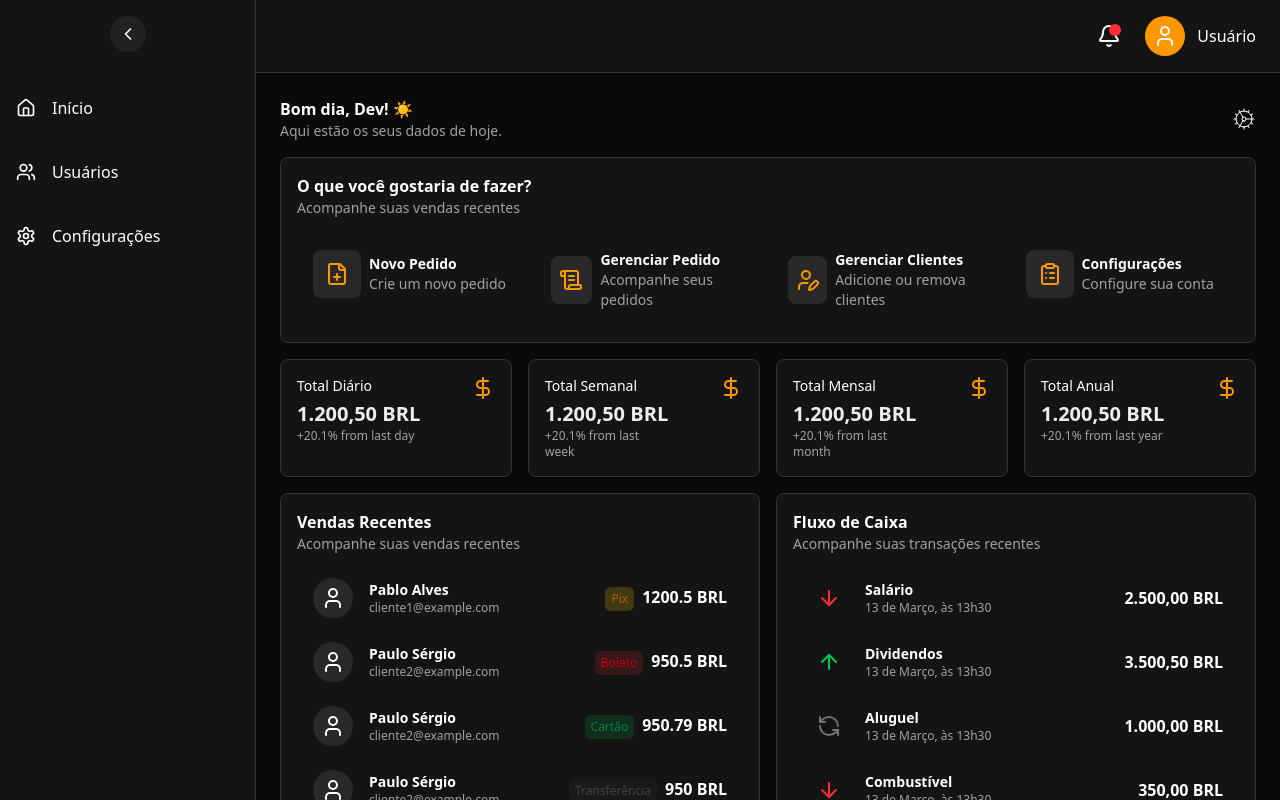
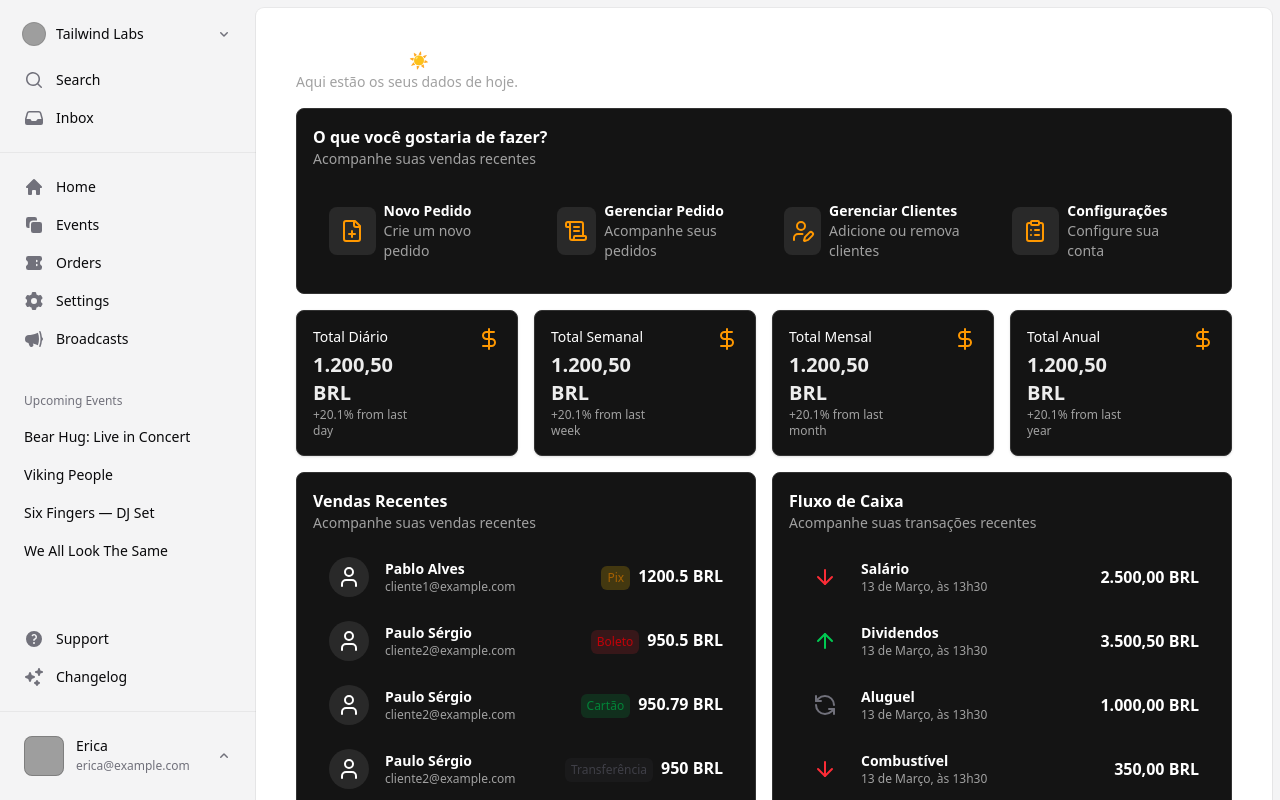
Before and after one commit to pabloalves01/gastro-flow, a React (Vite) app in the folder frontend/: page /dashboard in a window 1280 px wide. Shown: the top 800 px of the page. Built offline with nearby package versions, Linux system fonts and the light colour scheme; grey boxes are pictures that could not be loaded.

Commit message:
New Layout Sidenav Catalyst

```diff
--- a/frontend/src/layout/authenticated-layout.tsx
+++ b/frontend/src/layout/authenticated-layout.tsx
@@ -1,35 +1,223 @@
+import { Avatar } from '../components/ui/catalyst/avatar'
 import { Outlet } from "react-router-dom";
-import Sidenav from "./Sidenav";
-import Header from "./Header";
-import { useState } from "react";
 
-const AuthenticatedLayout = () => {
-    const [sidebarOpen, setSidebarOpen] = useState(true);
-    const [mobileSidebarOpen, setMobileSidebarOpen] = useState(false);
+import {
+  Dropdown,
+  DropdownButton,
+  DropdownDivider,
+  DropdownItem,
+  DropdownLabel,
+  DropdownMenu,
+} from '../components/ui/catalyst/dropdown'
+import { Navbar, NavbarItem, NavbarSection, NavbarSpacer } from '../components/ui/catalyst/navbar'
+import {
+  Sidebar,
+  SidebarBody,
+  SidebarFooter,
+  SidebarHeader,
+  SidebarHeading,
+  SidebarItem,
+  SidebarLabel,
+  SidebarSection,
+  SidebarSpacer,
+} from '../components/ui/catalyst/sidebar'
+import { SidebarLayout } from '../components/ui/catalyst/sidebar-layout'
+import {
+  ArrowRightStartOnRectangleIcon,
+  ChevronDownIcon,
+  ChevronUpIcon,
+  Cog8ToothIcon,
+  LightBulbIcon,
+  PlusIcon,
+  ShieldCheckIcon,
+  UserIcon,
+} from '@heroicons/react/16/solid'
+import {
+  Cog6ToothIcon,
+  HomeIcon,
+  InboxIcon,
+  MagnifyingGlassIcon,
+  MegaphoneIcon,
+  QuestionMarkCircleIcon,
+  SparklesIcon,
+  Square2StackIcon,
+  TicketIcon,
+} from '@heroicons/react/20/solid'
 
-    return (
-        <div className="flex h-screen overflow-hidden">
-            {/* Sidebar */}
-            <Sidenav
-                isOpen={sidebarOpen}
-                isMobileOpen={mobileSidebarOpen}
-                toggleSidebar={() => setSidebarOpen(!sidebarOpen)}
-                toggleMobileSidebar={() => setMobileSidebarOpen(!mobileSidebarOpen)}
-            />
-
-            {/* Conteúdo Principal */}
-            <div className="flex flex-col flex-1">
-                <Header toggleSidebar={() => setMobileSidebarOpen(true)} />
-
-                {/* 🛠️ Garantindo rolagem e espaçamento adequado */}
-                <main className="flex-1 overflow-auto p-6 h-full">
-                    <div className="max-w-7xl w-full mx-auto"> {/* Define um limite para não ficar muito largo */}
-                        <Outlet />
-                    </div>
-                </main>
-            </div>
-        </div>
-    );
-};
+function AuthenticatedLayout() {
+  return (
+    <SidebarLayout
+      navbar={
+        <Navbar>
+          <NavbarSpacer />
+          <NavbarSection>
+            <NavbarItem href="/search" aria-label="Search">
+              <MagnifyingGlassIcon />
+            </NavbarItem>
+            <NavbarItem href="/inbox" aria-label="Inbox">
+              <InboxIcon />
+            </NavbarItem>
+            <Dropdown>
+              <DropdownButton as={NavbarItem}>
+                <Avatar src="/profile-photo.jpg" square />
+              </DropdownButton>
+              <DropdownMenu className="min-w-64" anchor="bottom end">
+                <DropdownItem href="/my-profile">
+                  <UserIcon />
+                  <DropdownLabel>My profile</DropdownLabel>
+                </DropdownItem>
+                <DropdownItem href="/settings">
+                  <Cog8ToothIcon />
+                  <DropdownLabel>Settings</DropdownLabel>
+                </DropdownItem>
+                <DropdownDivider />
+                <DropdownItem href="/privacy-policy">
+                  <ShieldCheckIcon />
+                  <DropdownLabel>Privacy policy</DropdownLabel>
+                </DropdownItem>
+                <DropdownItem href="/share-feedback">
+                  <LightBulbIcon />
+                  <DropdownLabel>Share feedback</DropdownLabel>
+                </DropdownItem>
+                <DropdownDivider />
+                <DropdownItem href="/logout">
+                  <ArrowRightStartOnRectangleIcon />
+                  <DropdownLabel>Sign out</DropdownLabel>
+                </DropdownItem>
+              </DropdownMenu>
+            </Dropdown>
+          </NavbarSection>
+        </Navbar>
+      }
+      sidebar={
+        <Sidebar>
+          <SidebarHeader>
+            <Dropdown>
+              <DropdownButton as={SidebarItem} className="lg:mb-2.5">
+                <Avatar src="/tailwind-logo.svg" />
+                <SidebarLabel>Tailwind Labs</SidebarLabel>
+                <ChevronDownIcon />
+              </DropdownButton>
+              <DropdownMenu className="min-w-80 lg:min-w-64" anchor="bottom start">
+                <DropdownItem href="/teams/1/settings">
+                  <Cog8ToothIcon />
+                  <DropdownLabel>Settings</DropdownLabel>
+                </DropdownItem>
+                <DropdownDivider />
+                <DropdownItem href="/teams/1">
+                  <Avatar slot="icon" src="/tailwind-logo.svg" />
+                  <DropdownLabel>Tailwind Labs</DropdownLabel>
+                </DropdownItem>
+                <DropdownItem href="/teams/2">
+                  <Avatar slot="icon" initials="WC" className="bg-purple-500 text-white" />
+                  <DropdownLabel>Workcation</DropdownLabel>
+                </DropdownItem>
+                <DropdownDivider />
+                <DropdownItem href="/teams/create">
+                  <PlusIcon />
+                  <DropdownLabel>New team&hellip;</DropdownLabel>
+                </DropdownItem>
+              </DropdownMenu>
+            </Dropdown>
+            <SidebarSection className="max-lg:hidden">
+              <SidebarItem href="/search">
+                <MagnifyingGlassIcon />
+                <SidebarLabel>Search</SidebarLabel>
+              </SidebarItem>
+              <SidebarItem href="/inbox">
+                <InboxIcon />
+                <SidebarLabel>Inbox</SidebarLabel>
+              </SidebarItem>
+            </SidebarSection>
+          </SidebarHeader>
+          <SidebarBody>
+            <SidebarSection>
+              <SidebarItem href="/">
+                <HomeIcon />
+                <SidebarLabel>Home</SidebarLabel>
+              </SidebarItem>
+              <SidebarItem href="/events">
+                <Square2StackIcon />
+                <SidebarLabel>Events</SidebarLabel>
+              </SidebarItem>
+              <SidebarItem href="/orders">
+                <TicketIcon />
+                <SidebarLabel>Orders</SidebarLabel>
+              </SidebarItem>
+              <SidebarItem href="/settings">
+                <Cog6ToothIcon />
+                <SidebarLabel>Settings</SidebarLabel>
+              </SidebarItem>
+              <SidebarItem href="/broadcasts">
+                <MegaphoneIcon />
+                <SidebarLabel>Broadcasts</SidebarLabel>
+              </SidebarItem>
+            </SidebarSection>
+            <SidebarSection className="max-lg:hidden">
+              <SidebarHeading>Upcoming Events</SidebarHeading>
+              <SidebarItem href="/events/1">Bear Hug: Live in Concert</SidebarItem>
+              <SidebarItem href="/events/2">Viking People</SidebarItem>
+              <SidebarItem href="/events/3">Six Fingers — DJ Set</SidebarItem>
+              <SidebarItem href="/events/4">We All Look The Same</SidebarItem>
+            </SidebarSection>
+            <SidebarSpacer />
+            <SidebarSection>
+              <SidebarItem href="/support">
+                <QuestionMarkCircleIcon />
+                <SidebarLabel>Support</SidebarLabel>
+              </SidebarItem>
+              <SidebarItem href="/changelog">
+                <SparklesIcon />
+                <SidebarLabel>Changelog</SidebarLabel>
+              </SidebarItem>
+            </SidebarSection>
+          </SidebarBody>
+          <SidebarFooter className="max-lg:hidden">
+            <Dropdown>
+              <DropdownButton as={SidebarItem}>
+                <span className="flex min-w-0 items-center gap-3">
+                  <Avatar src="/profile-photo.jpg" className="size-10" square alt="" />
+                  <span className="min-w-0">
+                    <span className="block truncate text-sm/5 font-medium text-zinc-950 dark:text-white">Erica</span>
+                    <span className="block truncate text-xs/5 font-normal text-zinc-500 dark:text-zinc-400">
+                      erica@example.com
+                    </span>
+                  </span>
+                </span>
+                <ChevronUpIcon />
+              </DropdownButton>
+              <DropdownMenu className="min-w-64" anchor="top start">
+                <DropdownItem href="/my-profile">
+                  <UserIcon />
+                  <DropdownLabel>My profile</DropdownLabel>
+                </DropdownItem>
+                <DropdownItem href="/settings">
+                  <Cog8ToothIcon />
+                  <DropdownLabel>Settings</DropdownLabel>
+                </DropdownItem>
+                <DropdownDivider />
+                <DropdownItem href="/privacy-policy">
+                  <ShieldCheckIcon />
+                  <DropdownLabel>Privacy policy</DropdownLabel>
+                </DropdownItem>
+                <DropdownItem href="/share-feedback">
+                  <LightBulbIcon />
+                  <DropdownLabel>Share feedback</DropdownLabel>
+                </DropdownItem>
+                <DropdownDivider />
+                <DropdownItem href="/logout">
+                  <ArrowRightStartOnRectangleIcon />
+                  <DropdownLabel>Sign out</DropdownLabel>
+                </DropdownItem>
+              </DropdownMenu>
+            </Dropdown>
+          </SidebarFooter>
+        </Sidebar>
+      }
+    >
+      <Outlet />
+    </SidebarLayout>
+  )
+}
 
 export default AuthenticatedLayout;
```
